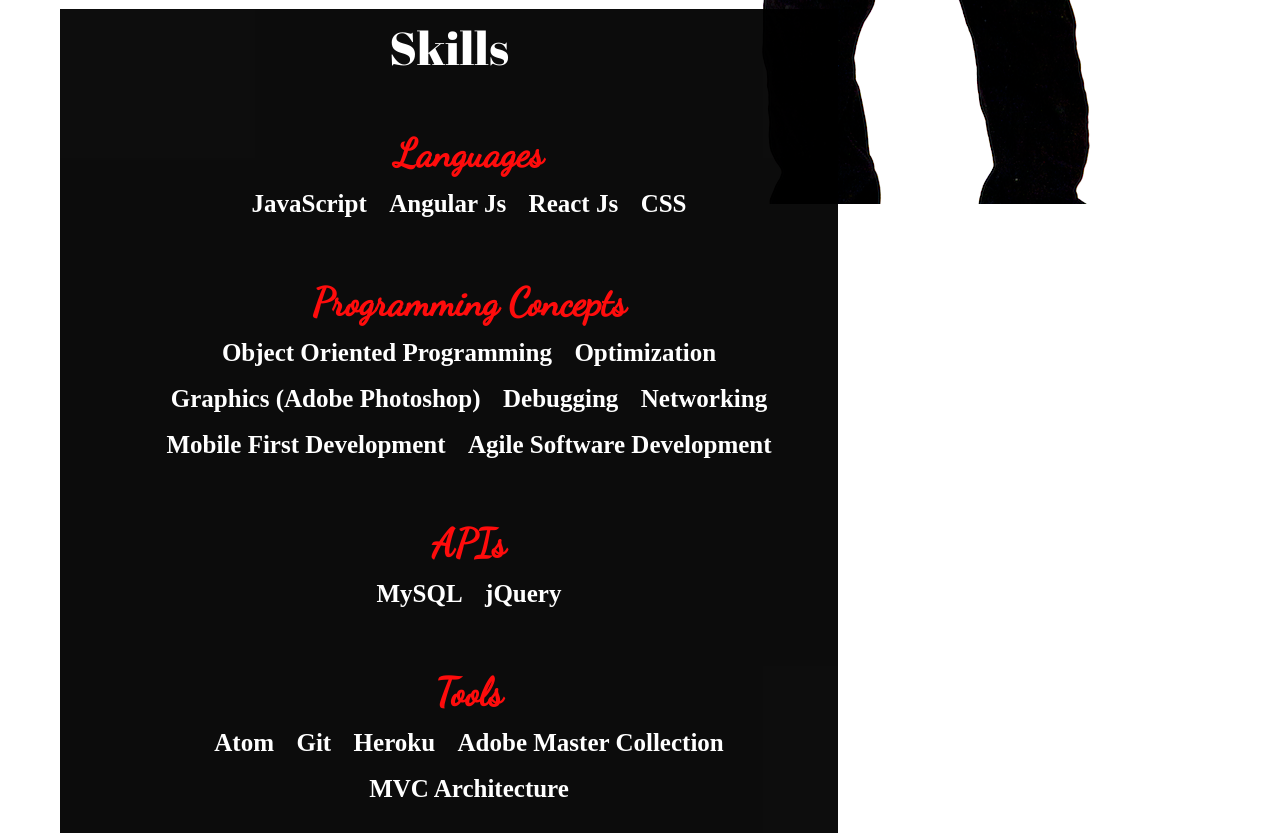
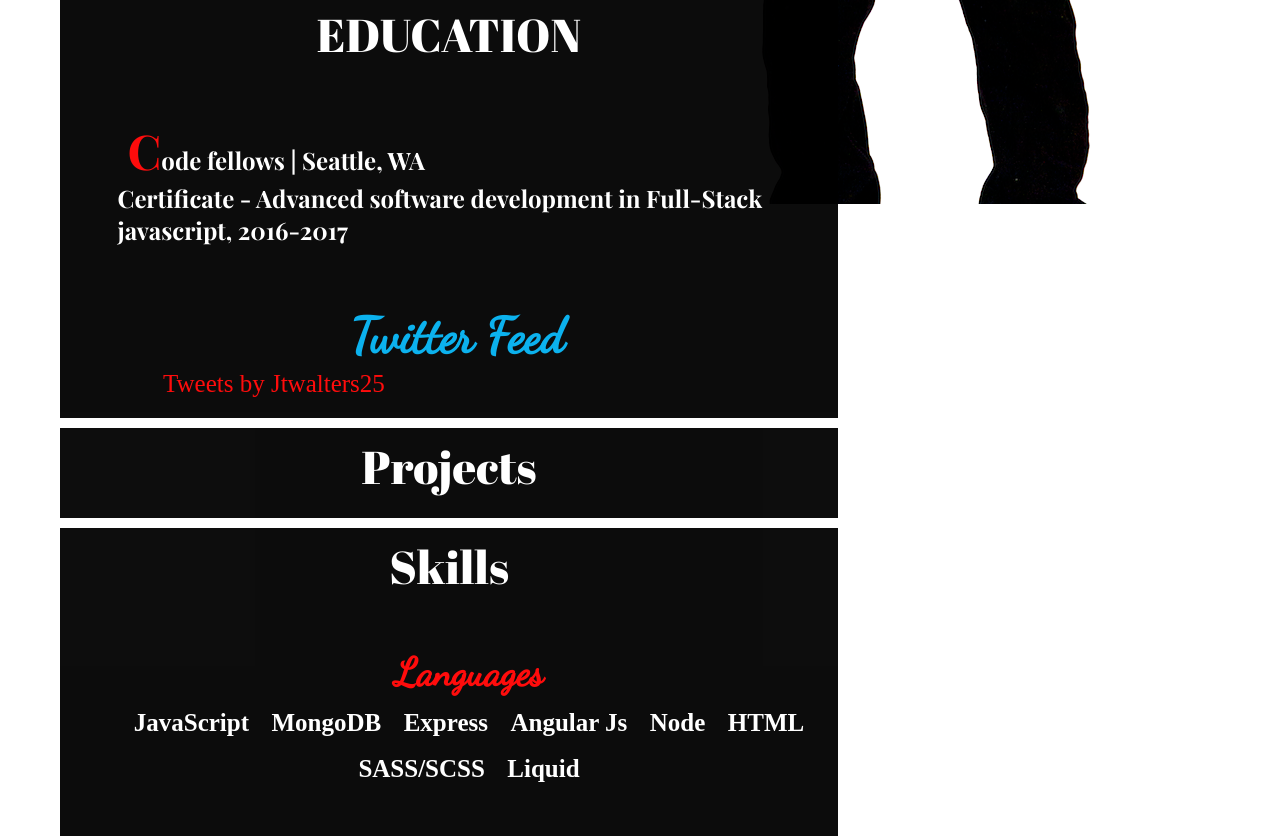
Before and after one commit to jtwalters25/2ndportfolio, a website: page public/index.html in a window 1280 px wide. Shown: the part 859-1695 px from the top of the page. Drawn offline with nearby package versions, Linux system fonts and the light colour scheme; no server answers; files whose address does not match are found by name; a web font is replaced by a local one.

Commit message:
updated skills

```diff
--- a/public/index.html
+++ b/public/index.html
@@ -60,12 +60,18 @@
     <h3>About Me</h3>
     <div>
       <p>
-        I am a web developer based out of Seattle,Washington and I enjoy local music, local food and spending thie with my loved ones.   Eating healthy and learning are very important to me. <br>
+        I am a Full-Stack developer specializing in JavaScript.  Strong record of excellent teamwork in an Agile web development environment.  Experienced in using continuous integration to enhance the UI/UX and overall functionality of web applications.  My past experience as a service industry sales professional enables me to contribute a personable and efficient approach to software, web development. I enjoy local music, local food and spending time with my loved ones. Eating healthy southern food and learning are very important to me. <br>
+    </div>
+    <div>
+      <h3>EDUCATION</h3>
+      <p>
+Code fellows | Seattle, WA<br>
+Certificate - Advanced software development in Full-Stack javascript, 2016-2017</p>
     </div>
     <div class="twitter">
 
       <h5 style="font-size: 49px; color:rgb(0, 174, 238);">Twitter Feed</h5>
-      <a class="twitter-timeline" margin-left:10px; data-width="650" data-height="436" data-theme="light" data-link-color="rgb(195, 0, 0)" href="https://twitter.com/JWalters25">Tweets by JWalters25</a> <script async src="//platform.twitter.com/widgets.js" charset="utf-8"></script>
+      <a class="twitter-timeline" margin-left:10px; data-width="650" data-height="436" data-theme="light" data-link-color="rgb(195, 0, 0)" href="https://twitter.com/JtWalters25">Tweets by Jtwalters25</a> <script async src="//platform.twitter.com/widgets.js" charset="utf-8"></script>
     </div>
 
   </section>
@@ -86,9 +92,13 @@
         <h3>Skills</h3>
         <ul><h4><a href="#">Languages</a></h4>
           <li>JavaScript</li>
+          <li>MongoDB</li>
+          <li>Express</li>
           <li>Angular Js</li>
-          <li>React Js</li>
-          <li>CSS</li>
+          <li>Node</li>
+          <li>HTML</li>
+          <li>SASS/SCSS</li>
+          <li>Liquid</li>
         </ul>
       </div>
       <div class="theSkills">
@@ -98,15 +108,16 @@
           <li>Graphics (Adobe Photoshop)</li>
           <li>Debugging</li>
           <li>Networking</li>
-          <li>Mobile First Development</li>
           <li>Agile Software Development</li>
         </span>
       </ul>
     </div>
     <div class="theSkills">
-      <ul><h4><a href="#">APIs</a></h4>
-        <li>MySQL</li>
-        <li>jQuery</li>
+      <ul><h4><a href="#">Testing</a></h4>
+        <li>Mocha/Chai</li>
+        <li>Jasmine/Karma</li>
+        <li>Travis CI</li>
+        <li>TDD/BDD</li>
       </ul>
     </div>
     <div class="theSkills">
@@ -148,14 +159,14 @@
     <li><a href="https://www.linkedin.com/in/jeremiahwalters"><img src="styles/imgs/linkedin.png" alt="linkinicon" style="width:140px;height:140px;"></a>
     </li>
     <li>
-      <a href="https://github.com/jtwalters25/301n5-portfolio"><img src="styles/imgs/GitHub-Mark-Light-120px-plus.png" alt="gh icon" style="width:140px;height:140px;">
+      <a href="https://github.com/jtwalters25"><img src="styles/imgs/GitHub-Mark-Light-120px-plus.png" alt="gh icon" style="width:140px;height:140px;">
       </a>
     </li>
     <li>
       <a href="mailto:someone@example.com?Subject=Hi%20Jeremiah" target="_top"><img src="styles/imgs/email-icon.png" alt="email icon" style="width:140px;height:140px;" /></a>
     </li>
     <li>
-      <a href="https://twitter.com/JWalters25" target="_top"><img src="styles/imgs/twitter.png" alt="email icon" style="width:140px;height:140px;" /></a>
+      <a href="https://twitter.com/Jtwalters25" target="_top"><img src="styles/imgs/twitter.png" alt="email icon" style="width:140px;height:140px;" /></a>
     </li>
   </ul>
 </section>
--- a/public/scripts/controller/projectController.js
+++ b/public/scripts/controller/projectController.js
@@ -8,11 +8,5 @@
     repos.requestRepos(repoView.index);
   };
 
-    // REVIEW: We have a slight refactor in selectors here, which has reduced the amount of code from the last lab.
-
-    // TODid: Call a function to load all the data.
-    // Pass a view function as a callback, so the view will render after the data is loaded.
-
-
   module.projectController = projectController;
 })(window);
--- a/public/styles/base.css
+++ b/public/styles/base.css
@@ -55,7 +55,7 @@
 nav ul li a{
   font-family: 'Abril Fatface', cursive; color: red;
   font-weight: lighter;
-  font-style: normal;;
+  font-style: normal;
   font-size: 39px;
   width: 100%;
   list-style: none;
@@ -87,7 +87,8 @@
   padding: 	0.938em;
   margin: 30px;
   width: 90%;
-  height: 60%
+  height: 60%;
+  text-indent:10px;
 
 }
 /*.tabContent ul li img {
```
Also changed, not shown: public/newblog.html (+0 -20 lines).
